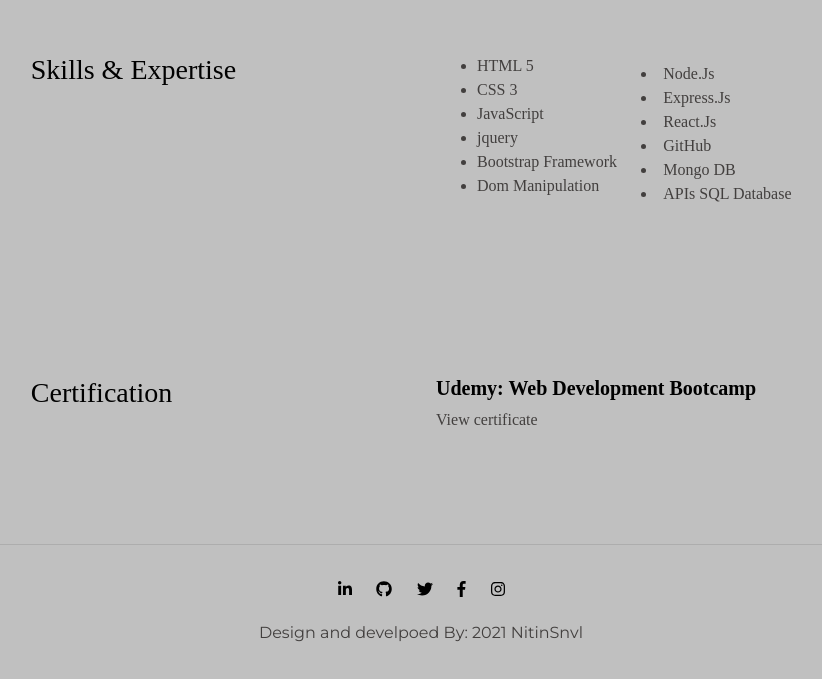
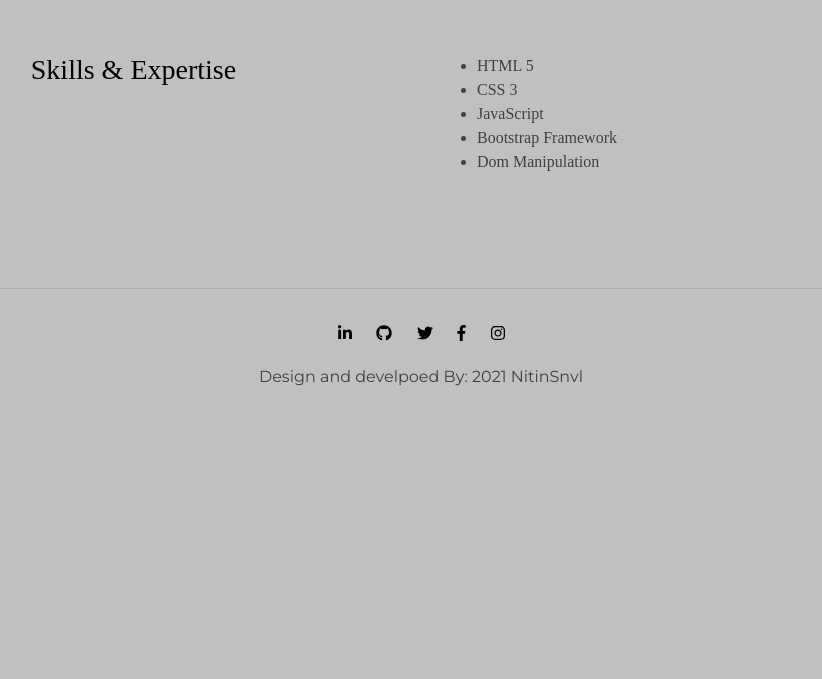
Before and after one commit to nitinsnvl/Resume, a plain HTML site: page resume.html in a window 1280 px wide. Shown: the part 1363-2042 px from the top of the page, without its empty margins (219-1041 px from the left). After the commit the page ends 1793 px from the top, so only its background shows below. Drawn offline with nearby package versions, Linux system fonts and the light colour scheme.

Commit message:
add initial resume website file

```diff
--- a/resume.html
+++ b/resume.html
@@ -96,32 +96,31 @@
           <li>HTML 5</li>
           <li>CSS 3</li>
           <li>JavaScript</li>
-          <li>jquery</li>
+      <!--    <li>jquery</li> -->
           <li>Bootstrap Framework</li>
           <li>Dom Manipulation</li>
         </ul>
       </td>
-      <td>
+    <!--  <td>
         <li>Node.Js</li>
         <li>Express.Js</li>
         <li>React.Js</li>
         <li>GitHub</li>
         <li>Mongo DB</li>
         <li>APIs SQL Database</li>
-      </td>
+      </td> -->
     </tr>
   </table>
 </div>
 </div>
 
-<div class="certification row">
-<div class="Certification col-lg-6">
+<!-- <div class="Certification col-lg-6">
   <h3>Certification</h3>
 </div>
 <div class="col-lg-6">
   <h5> <strong>Udemy: Web Development Bootcamp </strong> </h5>
   <a class="a-tag" href="https://udemy-certificate.s3.amazonaws.com/pdf/UC-2c6bad5a-31ff-4d61-ab4e-a29b9578bfec.pdf"><p>View certificate</p></a>
-</div>
+</div> -->
 </div>
   <hr>
 
```
